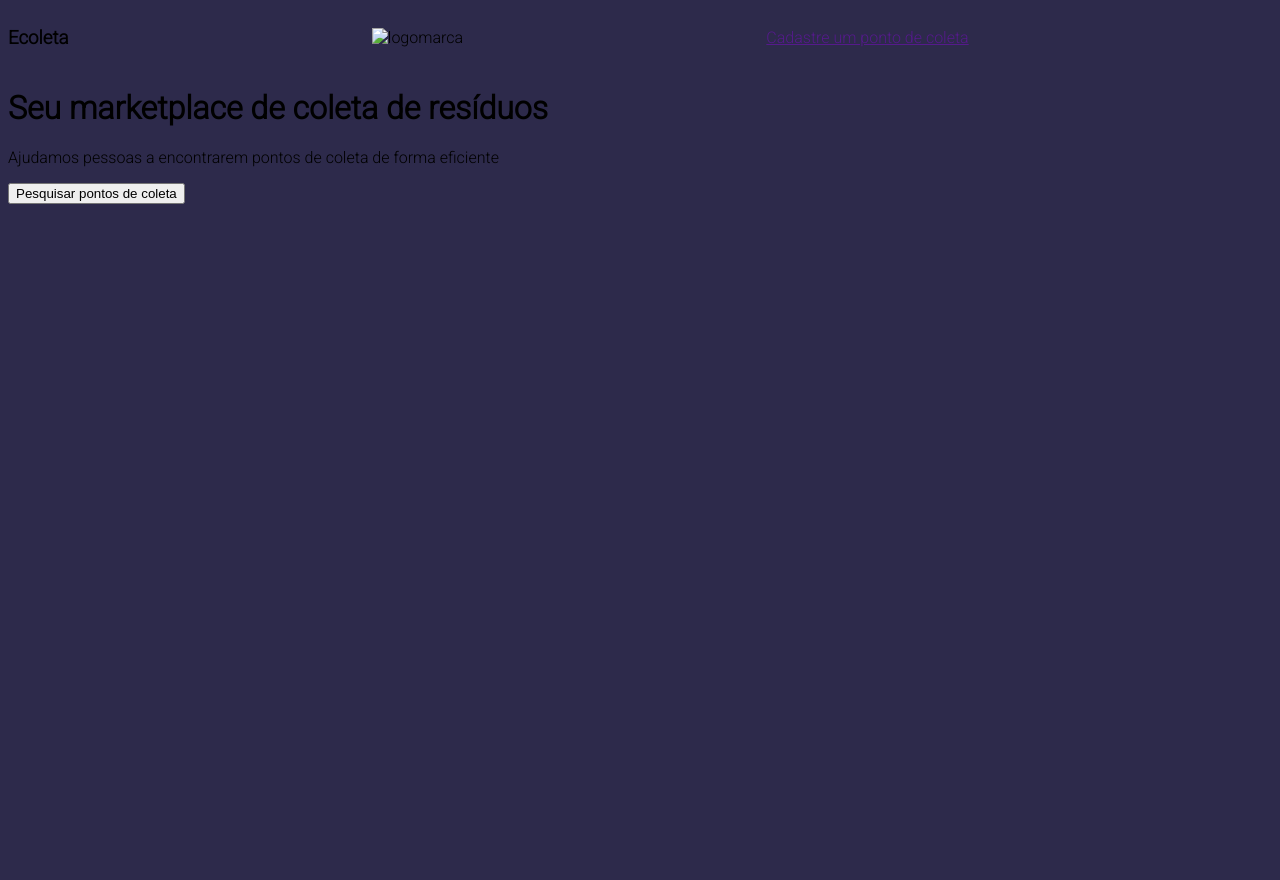
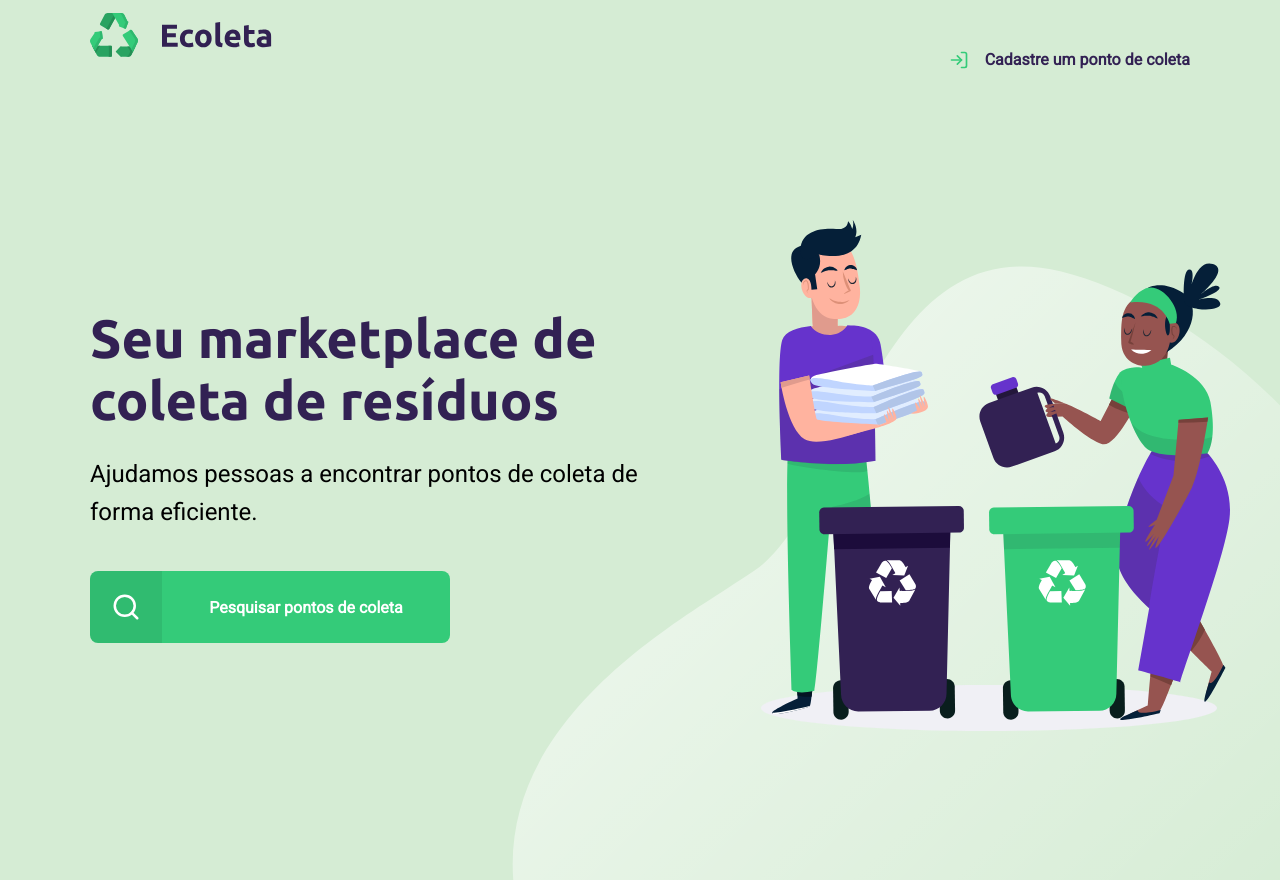
Before and after one commit to anacarolinacv/NLW-Ecoleta, a plain HTML site: page index.html in a window 1280 px wide. Before the commit the page ends 816 px from the top, so only its background shows below. Drawn offline with Linux system fonts and the light colour scheme.

Commit message:
finalização da página principal

```diff
--- a/index.html
+++ b/index.html
@@ -1,33 +1,40 @@
 <!DOCTYPE html>
-
 <html lang="pt-br">
 <head>
     <meta charset="UTF-8">
     <meta name="viewport" content="width=device-width, initial-scale=1.0">
     <title>Ecoleta</title>
 
-    <link href="https://fonts.googleapis.com/css2?family=Roboto:ital,wght@0,300;1,700&display=swap" rel="stylesheet">
+    <link href="https://fonts.googleapis.com/css2?family=Roboto&family=Ubuntu:wght@700&display=swap" rel="stylesheet">
     <link rel="stylesheet" href="/styles/main.css">
+
 </head>
 <body>
     <div id="page-home">
+
         <div class="content">
             <header>
-            <h3>Ecoleta</h3>
-            <img src="/extras-aula-1/icones/logo.svg" alt="logomarca">
-            <a href="">Cadastre um ponto de coleta</a>
-            <span></span>
-        </header>
+                <img src="/icones/logo.svg" alt="">
+
+                <a href="#">
+                    <span></span>
+                    Cadastre um ponto de coleta
+                </a>
+
+            </header>
+
+            <main>
+
+                <h1> Seu marketplace de coleta de resíduos</h1>
+                <p>Ajudamos pessoas a encontrar pontos de coleta de forma eficiente.</p>
+                <a href="#"><span></span>
+                <strong>Pesquisar pontos de coleta</strong>
+            </a>
+
+            </main>
 
 
-            <h1>Seu marketplace de coleta de resíduos</h1>
-
-            <p>Ajudamos pessoas a encontrarem pontos de coleta de forma eficiente</p>
-            <button>Pesquisar pontos de coleta</button>
-
         </div>
-
     </div>
-
-</body>
+    </body>
 </html>
--- a/styles/main.css
+++ b/styles/main.css
@@ -1,58 +1,156 @@
+:root{
+    --title-color: #322153;
+    --primary-color: #34cb79;
+}
+
+*{
+    margin: 0;
+    padding: 0;
+
+}
 html{
     font-family: 'Roboto', sans-serif;
 }
-/* BOX MODEL
 
-Modelo de caixa
-Toda caixa tem
-largura, altura, espcamentos, preenchimentos, bordas, cor, fundo, maneira que é vista pelo html, alinhamento, posicionamento */
 body{
-    background-color:#2d2a4b;
-
-    color: var(--default-text);
+    background: #28a02431;
     -webkit-font-smoothing: antialiased;
-/**/
-    /*#131346b4;*/
-    /* #4e8b5d;*/
-}
-#page-home{
-    background: url('../extras-aula-1/icones/home-background.svg') no-repeat;
-    height: 100vh;
-    /* o vw tem a ver com a largura e também é dinâmico,assim como o vh.
-    O bottom serve para que a imagem fique no final da página*/
-    background-position: 35vw bottom;
 }
 
-#pagehome .content{
+a{
+    text-decoration: none;
+}
 
-     /* Para que ao minimizar a tela, ela seja adequada ao espaço que lhe foi atribuida, já se eu não quisesse que ela se adequasse
-    eu deveria usar o px que é uma unidade de medida fixa*/
-    width: 90%;
-    /* Posso definir também a largura máxima, usando o comando abaixo, passou disso ele não passa e se não chegar, ele ficará se adaptando */
-    max-width: 1100px;
-    /* para que os elementos estejam sempre alinhados, e quando a página for minimizada ou maximizada, os elementos estejam sempre ao centro e com uma distancia igual, pois
-    é importante lembrar que como o display é bloc, os elementos irão ocupar toda a linha, assim mesmo o elemento estando em determinado lugar, será adicionado a ele
-    um espaço meio que default, para resolver isso e para que os elementos fiquem alinhados usamos:
-    0 vai ser aplicado para o top e o bottom e o auto será aplicado para as laterais*/
-    margin: 0 auto;
+h1,h2,h3,h4,h5,h6{
+    font-family: 'Ubuntu', sans-serif;
+    color: var(--title-color);
+}
+
+#page-home {
+    background: url("../icones/home-background.svg") no-repeat;
+    height: 110vh;
+    background-position: 40vw bottom;
 
 }
-#page-home header a{
+
+#page-home .content{
+    width: 90%;
+    max-width: 1100px;
+    margin: 0 auto ;
+    height: 100%;
     display: flex;
+    flex-direction: column;
 }
-#page-home header{
-    /**/
+
+
+#page-home header a {
+    margin-top: 50px;
     display: flex;
-    /* para alinhar os itens, caso um item esteja acima ou abaixo*/
-    align-items: center;
-    /*Para justificar o conteudo de dentro e para colocar um espaço entre os itens */
-    justify-content: space-between;
+    color: var(--title-color);
+    font-weight: 700;
+
 }
+
 #page-home header a span{
+    margin-right: 16px;
     display: flex;
-    background-image: url(/extras-aula-1/icones/log-in.svg);
+    background-image: url("../icones/log-in.svg");
     width: 20px;
     height: 20px;
 
 
 }
+
+#page-home main{
+
+    max-width: 560px;
+    height: 600px;
+    display: flex;
+    flex-direction: column;
+    justify-content: center;
+    flex: 1;
+}
+
+#page-home main p{
+    font-size: 24px;
+    line-height: 38px;
+    margin-top: 24px;
+}
+
+#page-home main h1{
+
+    font-size: 54px;
+
+
+}
+
+#page-home main a{
+    width: 100%;
+    max-width: 360px;
+    height: 72px;
+    background-color: var(--primary-color);
+    border-radius: 8px;
+    display: flex;
+    align-items: center;
+    margin-top: 40px;
+    transition: 400ms;
+
+}
+
+#page-home main a:hover {
+    background-color: #2fb86e;
+}
+
+#page-home main a span{
+    width: 72px;
+    height: 72px;
+    border-top-left-radius : 8px;
+    border-bottom-left-radius: 8px;
+    background-color: rgba(0,0,0, 0.08);
+    display: flex;
+    align-items: center;
+    justify-content: center;
+
+
+}
+
+header{
+    display: flex;
+    align-items: center;
+    justify-content: space-between;
+}
+
+#page-home main a span::after {
+    content: "";
+    background-image: url("../icones/search.svg");
+    width: 20px;
+    height: 20px;
+    transform: scale(1.5);
+}
+
+#page-home main a strong{
+    flex: 1;
+    color: white;
+    text-align: center;
+}
+
+@media (max-width: 900px){
+    #page-home{
+        background-position-x:70vw ;
+    }
+
+    #page-home .content{
+        align-items: center;
+        text-align: center;
+    }
+
+    #page-home header a {
+        position: absolute;
+        bottom: 48px;
+        left: 50%;
+        transform: translateX(-50%);
+    }
+    #page-home main{
+        align-items: center;
+    }
+}
--- /dev/null
+++ b/wallpapers/teste.css
@@ -0,0 +1,60 @@
+html{
+    font-family: 'Roboto', sans-serif;
+}
+/* BOX MODEL
+
+Modelo de caixa
+Toda caixa tem
+largura, altura, espcamentos, preenchimentos, bordas, cor, fundo, maneira que é vista pelo html, alinhamento, posicionamento */
+body{
+    background-color: #28a02456
+
+    /*#201f32b2;
+
+    color: var(--default-text);
+    -webkit-font-smoothing: antialiased;
+/**/
+    /*#131346b4; #201f32*/
+    /* #4e8b5d;*/
+}
+#page-home{
+    background: url('../icones/home-background.svg') no-repeat;
+    height: 100vh;
+    /* o vw tem a ver com a largura e também é dinâmico,assim como o vh.
+    O bottom serve para que a imagem fique no final da página*/
+    background-position: 35vw bottom;
+}
+
+#pagehome .content{
+
+     /* Para que ao minimizar a tela, ela seja adequada ao espaço que lhe foi atribuida, já se eu não quisesse que ela se adequasse
+    eu deveria usar o px que é uma unidade de medida fixa*/
+    width: 90%;
+    /* Posso definir também a largura máxima, usando o comando abaixo, passou disso ele não passa e se não chegar, ele ficará se adaptando */
+    max-width: 1100px;
+    /* para que os elementos estejam sempre alinhados, e quando a página for minimizada ou maximizada, os elementos estejam sempre ao centro e com uma distancia igual, pois
+    é importante lembrar que como o display é bloc, os elementos irão ocupar toda a linha, assim mesmo o elemento estando em determinado lugar, será adicionado a ele
+    um espaço meio que default, para resolver isso e para que os elementos fiquem alinhados usamos:
+    0 vai ser aplicado para o top e o bottom e o auto será aplicado para as laterais*/
+    margin: 0 auto;
+
+}
+#page-home header a{
+    display: flex;
+}
+#page-home header{
+    /**/
+    display: flex;
+    /* para alinhar os itens, caso um item esteja acima ou abaixo*/
+    align-items: center;
+    /*Para justificar o conteudo de dentro e para colocar um espaço entre os itens */
+    justify-content: space-between;
+}
+#page-home header a span{
+    display: flex;
+    background-image: url(/extras-aula-1/icones/log-in.svg);
+    width: 20px;
+    height: 20px;
+
+
+}
```
